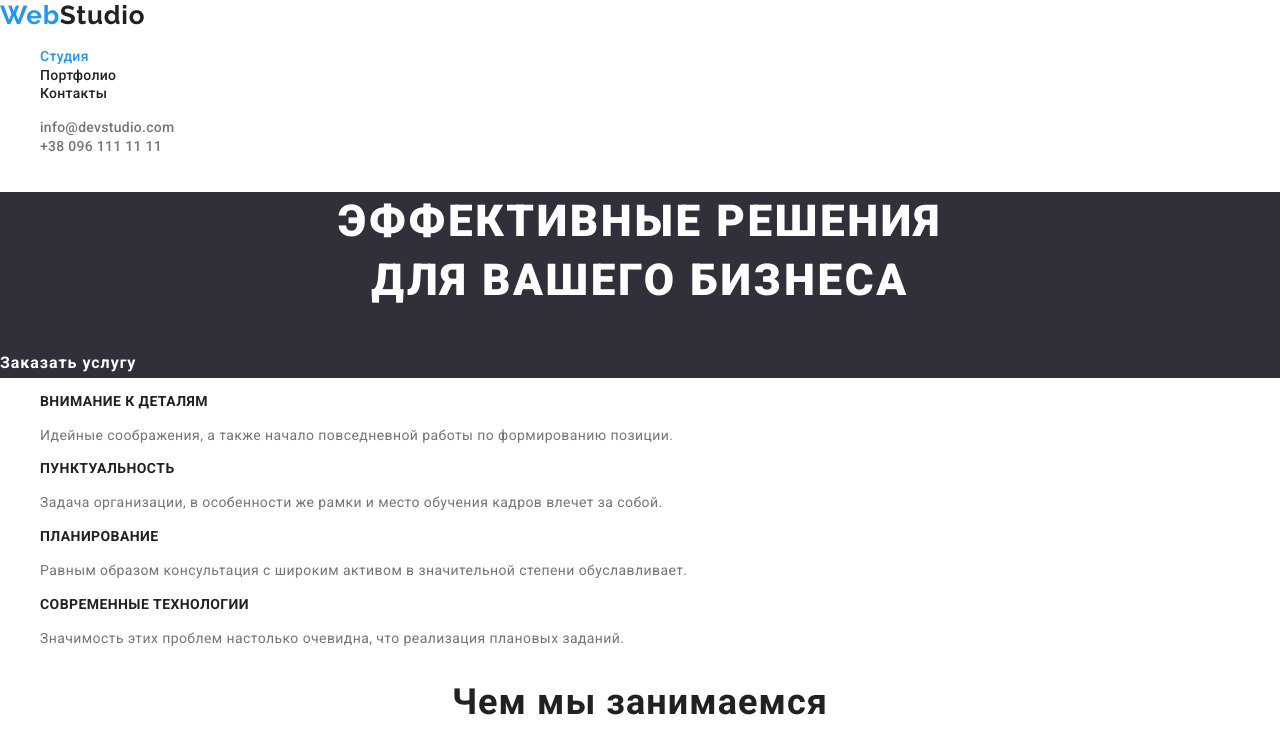
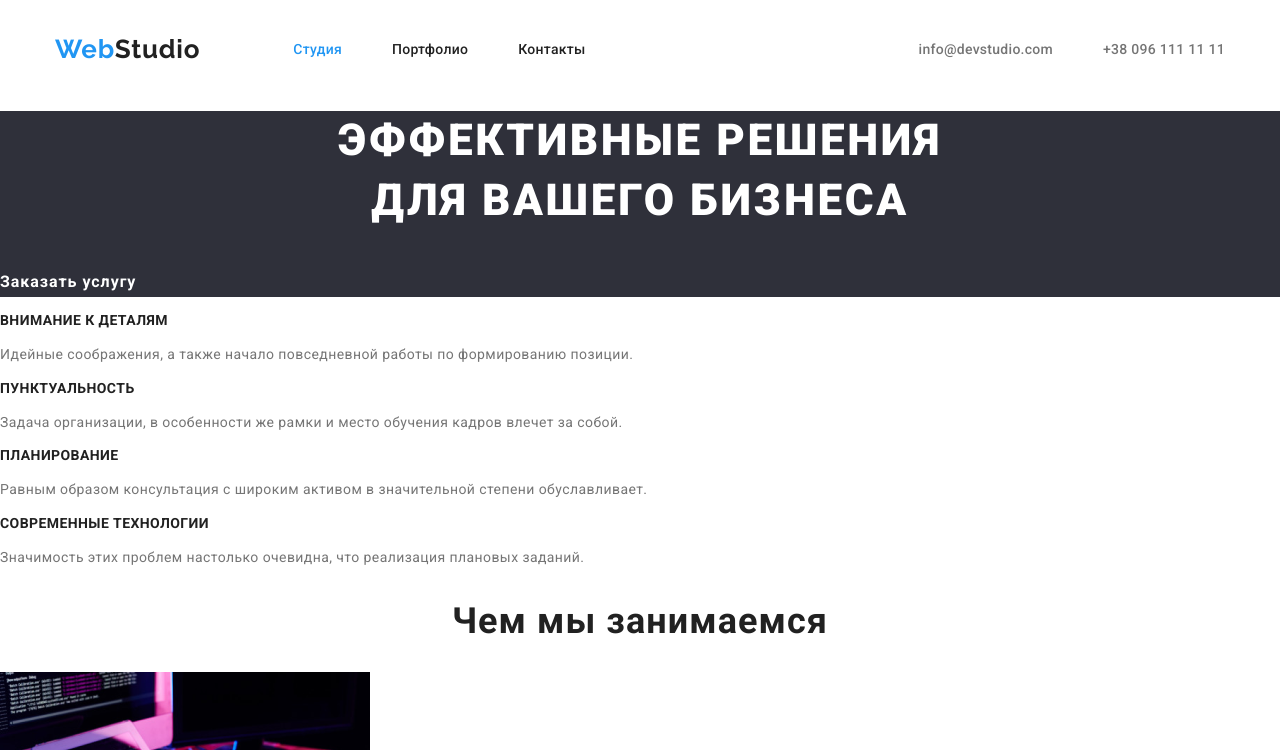
Before and after one commit to DanyilYatskov/goit-markup-hw-03, a plain HTML site: page index.html in a window 1280 px wide. Shown: the top 750 px of the page. Drawn offline with nearby package versions, Linux system fonts and the light colour scheme.

Commit message:
added header flex, footer margins

```diff
--- a/css/styles.css
+++ b/css/styles.css
@@ -18,6 +18,15 @@
 }
 
 /* Page general styles */
+html {
+  box-sizing: border-box;
+}
+*,
+*::before,
+*::after {
+  box-sizing: inherit;
+}
+
 body {
   color: var(--main-text-color);
   background-color: var(--page-background-color);
@@ -29,9 +38,11 @@ body {
 }
 .list {
   list-style: none;
+  padding: 0;
 }
 .title {
   color: var(--secondary-text-color);
+  margin: 0;
 }
 .section-title {
   color: var(--secondary-text-color);
@@ -41,9 +52,26 @@ body {
   text-align: center;
   letter-spacing: 0.03em;
 }
+.container {
+  width: 1200px;
+  padding-left: 15px;
+  padding-right: 15px;
+  margin-right: auto;
+  margin-left: auto;
+}
 
 /* Header Styles */
+.header {
+  margin-top: 24px;
+}
+.header .container,
+.nav {
+  display: flex;
+  align-items: center;
+  /* margin-top: 24px; */
+}
 .logo {
+  margin-right: 93px;
   color: var(--secondary-text-color);
   text-decoration: none;
   font-family: 'Raleway', sans-serif;
@@ -61,6 +89,12 @@ body {
   line-height: 1.14;
   letter-spacing: 0.02em;
 }
+.site-nav {
+  display: flex;
+}
+.site-nav .item + .item {
+  margin-left: 50px;
+}
 .site-nav .link {
   color: var(--secondary-text-color);
 }
@@ -70,6 +104,13 @@ body {
 }
 .site-nav .link.current {
   color: var(--emphasis-color);
+}
+.adress-nav {
+  display: flex;
+  margin-left: auto;
+}
+.adress-nav .item + .item {
+  margin-left: 50px;
 }
 .adress-nav .link {
   color: var(--main-text-color);
@@ -138,6 +179,8 @@ body {
 }
 .footer .logo {
   color: white;
+  margin-right: 0;
+  margin-bottom: 20px;
 }
 .footer-adress-nav {
   color: white;
@@ -152,6 +195,9 @@ body {
 .footer-adress-nav .link:hover,
 .footer-adress-nav .link:focus {
   color: var(--emphasis-color);
+}
+.footer-adress-nav .item:not(:last-child) {
+  margin-bottom: 9px;
 }
 
 /* Portfolio.html personal styles */
--- a/index.html
+++ b/index.html
@@ -16,27 +16,33 @@
   </head>
   <body>
     <header class="header">
-      <nav>
+      <div class="container">
+        <nav class="nav">
           <a href="./index.html" class="logo"
             ><span class="logo-web">Web</span>Studio</a
           >
           <ul class="site-nav list">
-          <li><a href="./index.html" class="link current">Студия</a></li>
-          <li><a href="./portfolio.html" class="link">Портфолио</a></li>
-          <li><a href="#" class="link">Контакты</a></li>
+            <li class="item">
+              <a href="./index.html" class="link current">Студия</a>
+            </li>
+            <li class="item">
+              <a href="./portfolio.html" class="link">Портфолио</a>
+            </li>
+            <li class="item"><a href="#" class="link">Контакты</a></li>
           </ul>
         </nav>
         <ul class="adress-nav list">
-        <li>
+          <li class="item">
             <a href="mailto:info@devstudio.com" class="link">
               info@devstudio.com</a
             >
           </li>
 
-        <li>
+          <li class="item">
             <a href="tel:+380961111111" class="link"> +38 096 111 11 11</a>
           </li>
         </ul>
+      </div>
     </header>
 
     <main>
@@ -150,22 +156,24 @@
       </section>
     </main>
     <footer class="footer">
+      <div class="container">
         <a href="./index.html" class="logo"
           ><span class="logo-web">Web</span>Studio</a
         >
         <address>
           <ul class="footer-adress-nav list">
-          <li>г. Киев, пр-т Леси Украинки, 26</li>
-          <li>
+            <li class="item">г. Киев, пр-т Леси Украинки, 26</li>
+            <li class="item">
               <a href="mailto:info@devstudio.com" class="link">
                 info@example.com</a
               >
             </li>
-          <li>
+            <li class="item">
               <a href="tel:+380961111111" class="link"> +38 096 111 11 11</a>
             </li>
           </ul>
         </address>
+      </div>
     </footer>
   </body>
 </html>
```
Also changed, not shown: portfolio.html (+5 -3 lines). Lines whose indentation alone changed are shown as unchanged.
